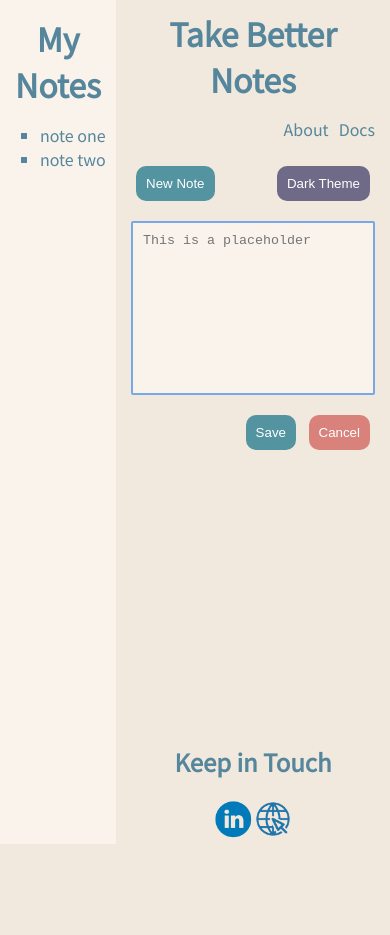
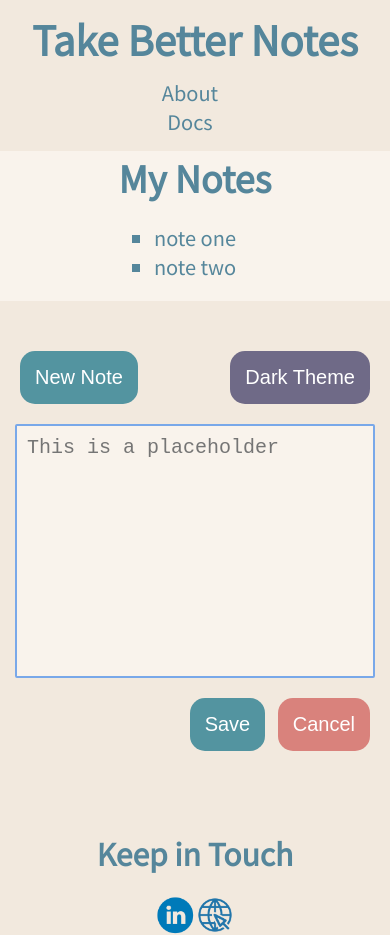
Before and after one commit to victortran1449/assignment_1, a plain HTML site: page index.html in a window 390 px wide. Before the commit the page ends 844 px from the top, so only its background shows below. Drawn offline with Linux system fonts and the light colour scheme.

Commit message:
improves mobile design for page

```diff
--- a/index.html
+++ b/index.html
@@ -23,10 +23,12 @@
     </header>
     <aside class="note-aside">
       <h1>My Notes</h1>
-      <ul>
-        <li>note one</li>
-        <li>note two</li>
-      </ul>
+      <div>
+        <ul>
+          <li>note one</li>
+          <li>note two</li>
+        </ul>
+      </div>
     </aside>
     <main class="note-main">
       <section class="note-section">
--- a/stylesheets/stylesheet.css
+++ b/stylesheets/stylesheet.css
@@ -12,6 +12,7 @@ aside {
 }
 footer {
   margin-bottom: 5px;
+  margin-top: 60px;
 }
 h1,
 h2 {
@@ -22,22 +23,25 @@ header h1 {
 }
 aside h1 {
   margin: 15px;
-  font-size: 32px;
+  font-size: 36px;
+  margin-bottom: 0px;
 }
 footer h1 {
   margin: 0px;
   margin-bottom: 20px;
-  font-size: 24px;
+  font-size: 30px;
 }
 header ul {
   margin: 0px;
   margin-right: 10px;
 }
+
 .button {
   color: white;
   border: 0px;
-  border-radius: 10px;
-  padding: 10px;
+  padding: 15px;
+  border-radius: 15px;
+  font-size: 20px;
 }
 .new-note,
 .save {
@@ -56,6 +60,40 @@ header ul {
   resize: none;
   padding: 10px;
   margin: 0px 15px;
+}
+.note-aside ul {
+  list-style-type: square;
+}
+.note-footer div {
+  display: flex;
+  justify-content: center;
+}
+.note-section-1 {
+  display: flex;
+  justify-content: space-between;
+  margin: 20px;
+}
+.note-section-2 {
+  display: flex;
+  justify-content: right;
+  gap: 12.5px;
+  margin: 20px;
+}
+.note-section {
+  display: flex;
+  flex-direction: column;
+}
+.note-header ul {
+  list-style-type: none;
+  text-align: center;
+  padding-left: 0px;
+}
+@media screen and (min-width: 996px) {
+  aside h1 {
+    font-size: 32px;
+  }
+  footer h1 {
+    font-size: 24px;
   }
   .note-page {
     display: grid;
@@ -86,25 +124,25 @@ header ul {
   .note-header li {
     padding: 5px;
   }
+  .button {
+    border-radius: 10px;
+    padding: 10px;
+    font-size: 13px;
+  }
+}
+@media screen and (max-width: 995px) {
+  body {
+    font-size: 20px;
+  }
+  aside div {
+    text-align: center;
+    margin-bottom: 30px;
+  }
   .note-aside ul {
-  list-style-type: square;
+    display: inline-block;
+    padding-left: 0px;
   }
-.note-footer div {
-  display: flex;
-  justify-content: center;
+  #note-area {
+    font-size: 20px
   }
-.note-section-1 {
-  display: flex;
-  justify-content: space-between;
-  margin: 20px;
 }
-.note-section-2 {
-  display: flex;
-  justify-content: right;
-  gap: 12.5px;
-  margin: 20px;
-}
-.note-section {
-  display: flex;
-  flex-direction: column;
-}
```
Lines whose indentation alone changed are shown as unchanged.
